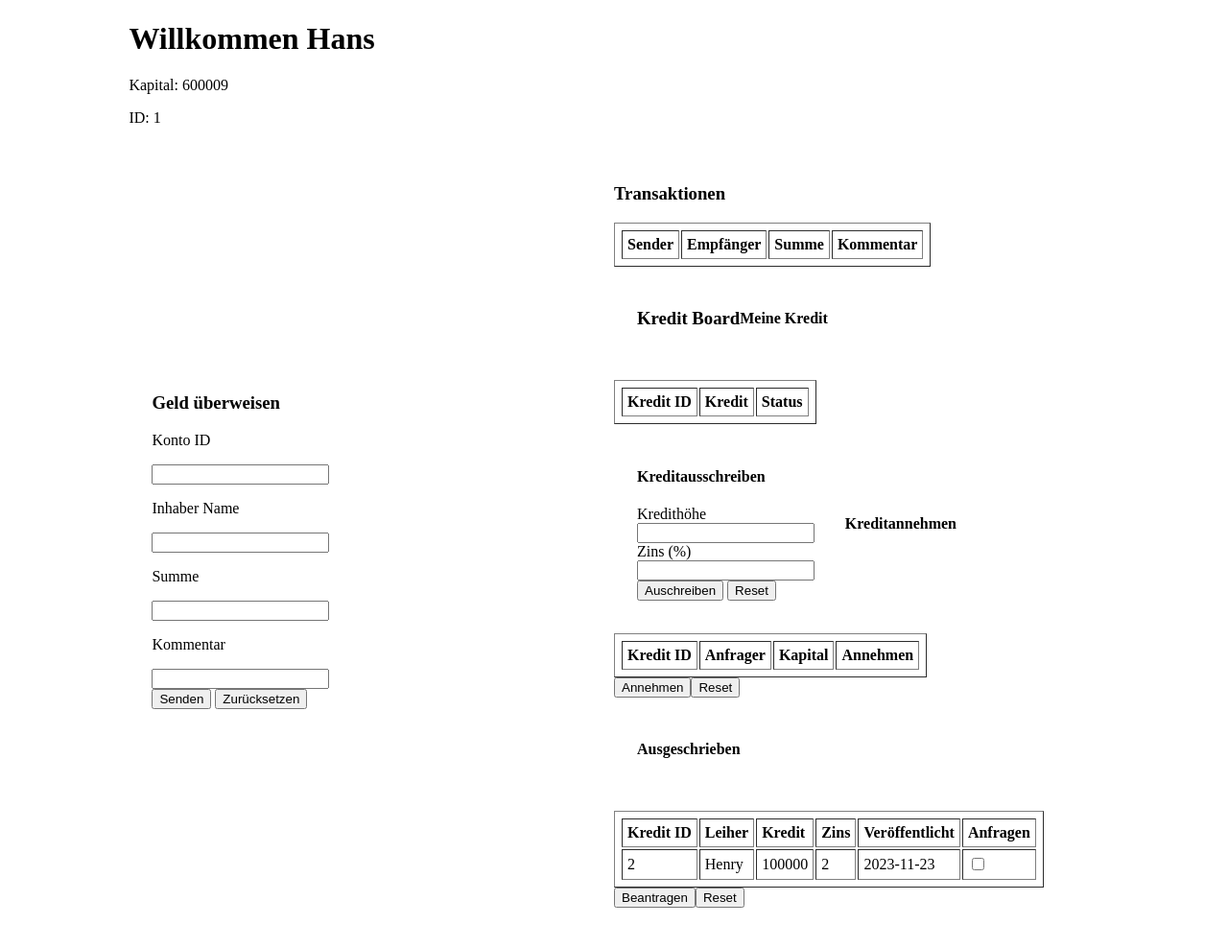
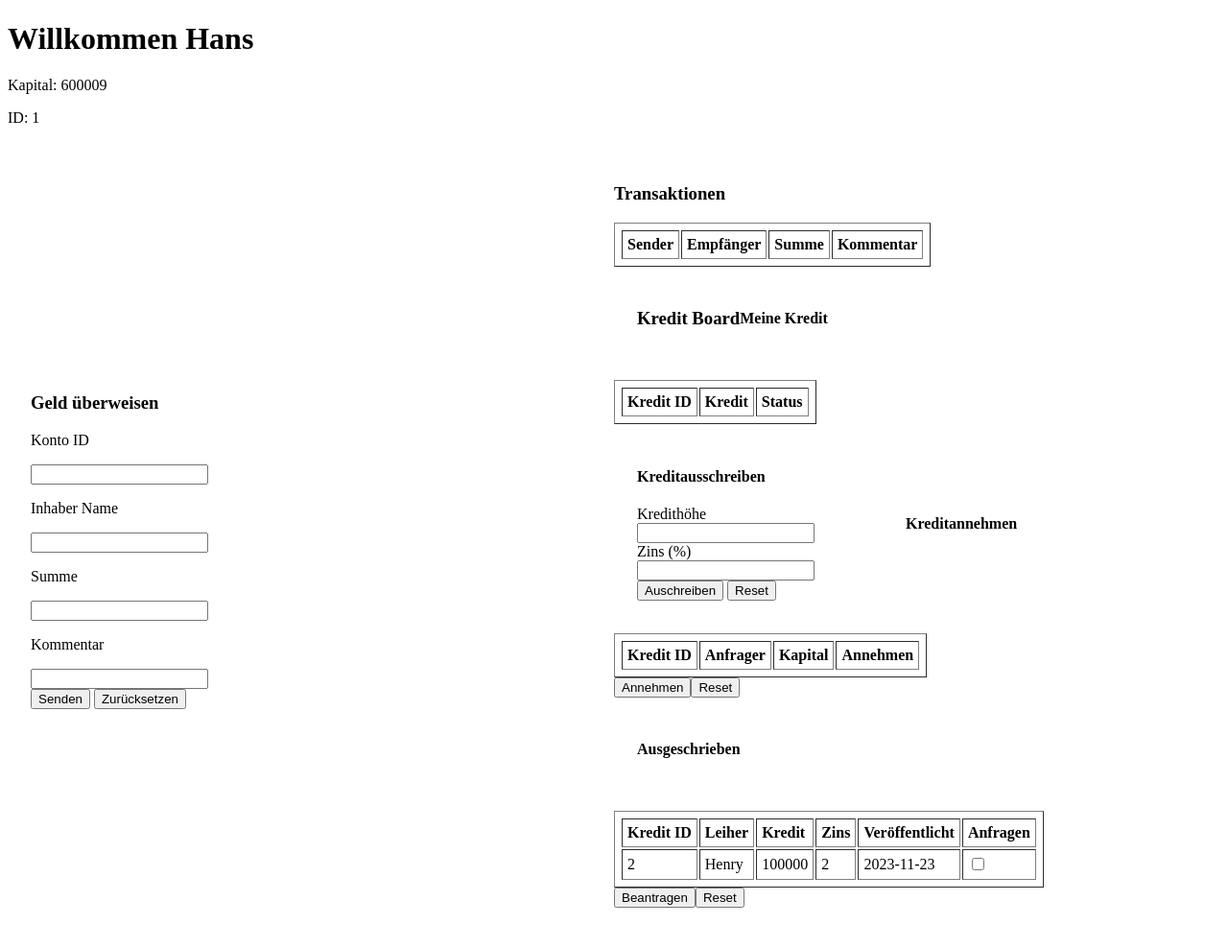
Before and after one commit to Fang-Telekom/FOM, a PHP site: page /willkommen.php in a window 1280 px wide. Shown: the part 117-1105 px from the top of the page at 96% size. Run offline with PHP 8.4, Linux system fonts and the light colour scheme; a user stored in the database is signed in; data comes from the database, SQL or seed files in the repository; data that the repository does not hold is empty.

Commit message:
adjust visual aspect

```diff
--- a/php/login/willkommen.php
+++ b/php/login/willkommen.php
@@ -42,7 +42,7 @@
 
 
 <body>
-	<div class="body">
+
 <?php
 		echo "<h1>Willkommen {$_SESSION['name']} </h1>";
 		echo "<p> Kapital: " . $_SESSION['kapital'] . "</p>";
```
